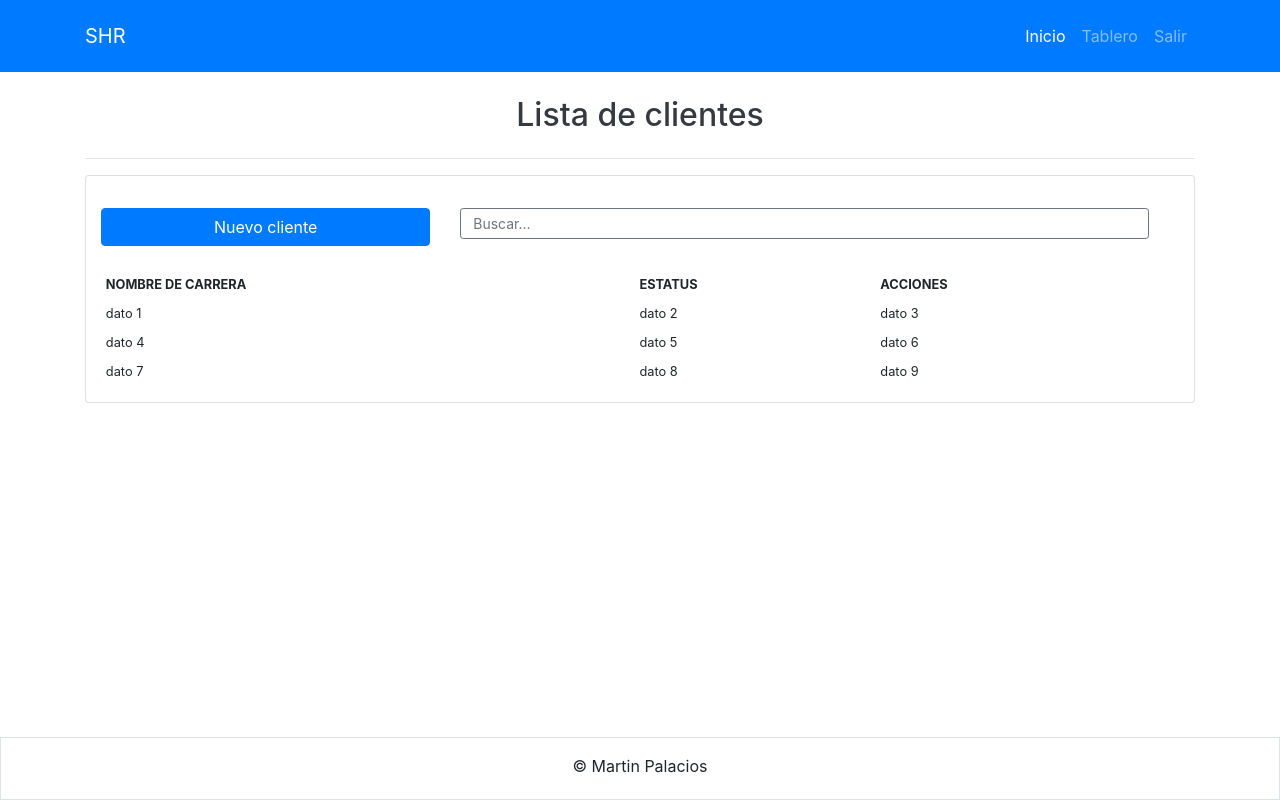
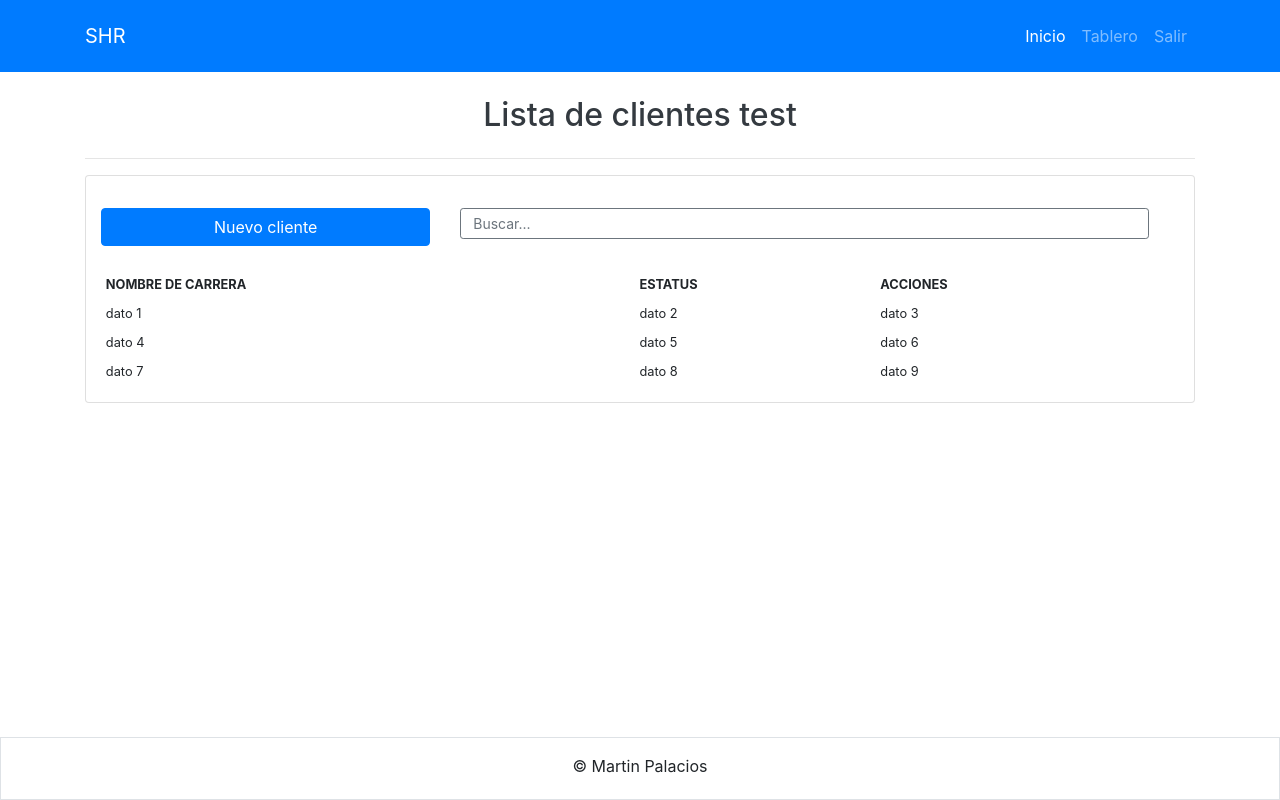
Before and after one commit to ibpalacios/Angular_SHR, an Angular app: page /client-list in a window 1280 px wide. Built offline with nearby package versions, Linux system fonts and the light colour scheme; sample sign-in values are in the browser's storage.

Commit message:
SHR - Se agregó una linea de código en client-module

```diff
--- a/src/app/pages/client-module/client-list/client-list.component.html
+++ b/src/app/pages/client-module/client-list/client-list.component.html
@@ -1,4 +1,4 @@
-<h2 class="text-center text-dark m-4">Lista de clientes</h2>
+<h2 class="text-center text-dark m-4">Lista de clientes test</h2>
 <hr>
 
 <div class="card">
```
